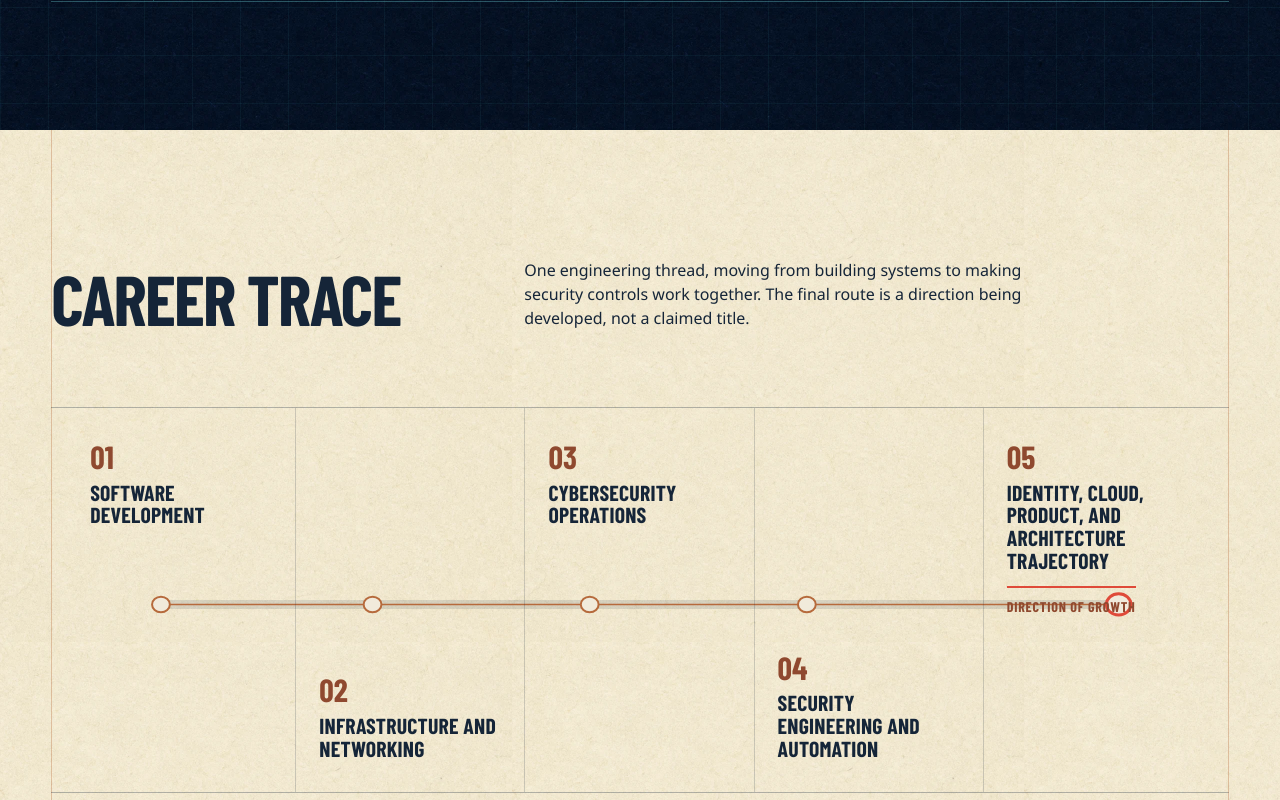
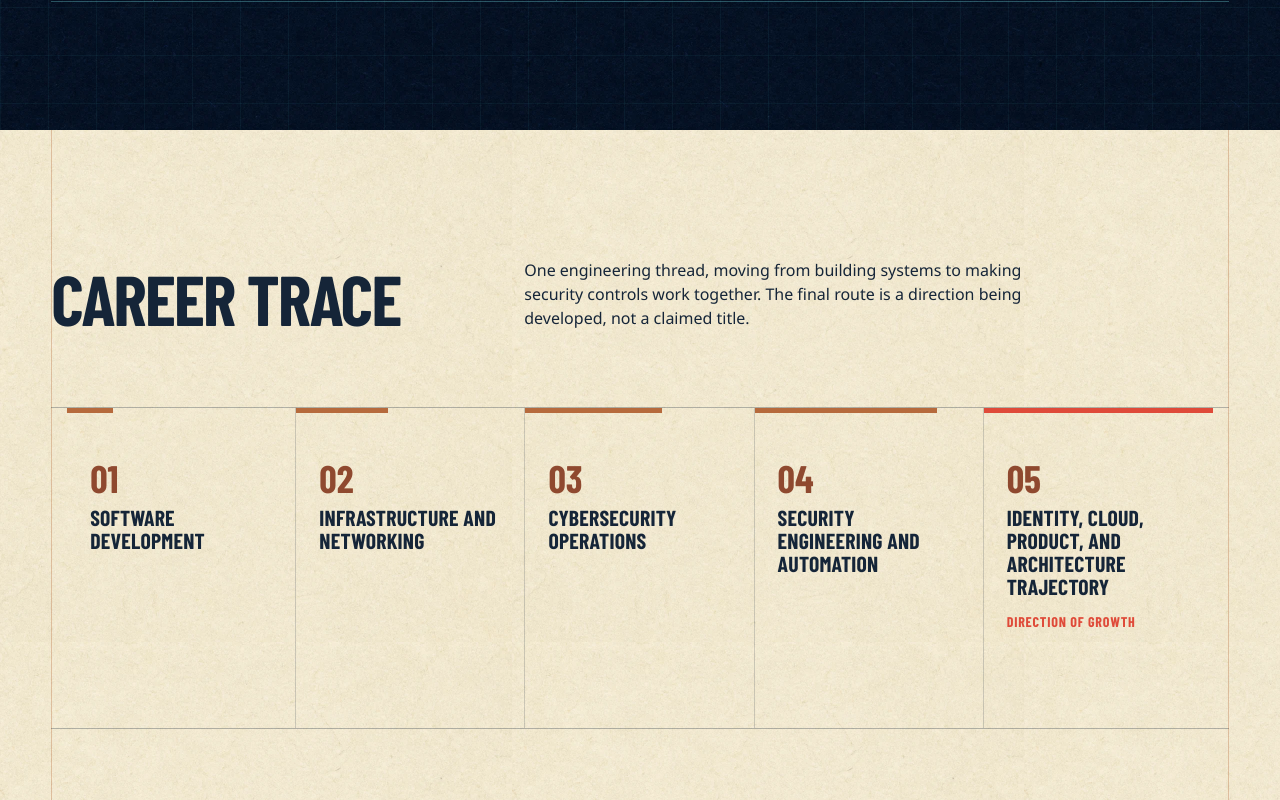
Before and after one commit to skunal148/PersonalPortfolio, a React (Vite) app: page / in a window 1280 px wide. Shown: the part 4820-5620 px from the top of the page. Built offline with nearby package versions, Linux system fonts and the light colour scheme; a web font is replaced by a local one.

Commit message:
refine: replace career route with register

```diff
--- a/src/components/CareerTrace.tsx
+++ b/src/components/CareerTrace.tsx
@@ -14,30 +14,6 @@ export function CareerTrace({ stages }: CareerTraceProps) {
       </header>
 
       <div className="career-trace__drawing">
-        <svg
-          className="career-trace__route"
-          viewBox="0 0 1000 190"
-          preserveAspectRatio="none"
-          aria-hidden="true"
-          focusable="false"
-        >
-          <path
-            className="career-trace__route-ghost"
-            d="M70 145H930"
-          />
-          <path
-            className="career-trace__route-line"
-            d="M70 145H930"
-          />
-          <g className="career-trace__route-nodes">
-            <circle cx="70" cy="145" r="8" />
-            <circle cx="260" cy="145" r="8" />
-            <circle cx="455" cy="145" r="8" />
-            <circle cx="650" cy="145" r="8" />
-            <circle className="career-trace__route-node--growth" cx="930" cy="145" r="11" />
-          </g>
-        </svg>
-
         <ol className="career-trace__stages" aria-label="Career progression">
           {stages.map((stage, index) => {
             const isGrowthDirection = index === stages.length - 1;
--- a/src/styles/global.css
+++ b/src/styles/global.css
@@ -1533,51 +1533,15 @@ svg {
 
 .career-trace__drawing {
   position: relative;
-  min-height: 24rem;
+  min-height: 20rem;
   margin-block-start: clamp(3rem, 6vw, 5.5rem);
   border-block: 1px solid rgb(21 37 56 / 30%);
-}
-
-.career-trace__route {
-  position: absolute;
-  inset: 3.5rem 2rem auto;
-  width: calc(100% - 4rem);
-  height: 11.5rem;
-  overflow: visible;
-}
-
-.career-trace__route-ghost,
-.career-trace__route-line {
-  fill: none;
-  vector-effect: non-scaling-stroke;
-}
-
-.career-trace__route-ghost {
-  stroke: rgb(21 37 56 / 12%);
-  stroke-width: 9;
-}
-
-.career-trace__route-line {
-  stroke: var(--copper);
-  stroke-width: 1.5;
-}
-
-.career-trace__route-nodes circle {
-  fill: var(--paper);
-  stroke: var(--copper);
-  stroke-width: 2;
-  vector-effect: non-scaling-stroke;
-}
-
-.career-trace__route-nodes .career-trace__route-node--growth {
-  stroke: var(--vermilion);
-  stroke-width: 3;
 }
 
 .career-trace__stages {
   position: relative;
   z-index: 1;
-  min-height: 24rem;
+  min-height: 20rem;
   margin: 0;
   padding: 0 1rem;
   display: grid;
@@ -1586,15 +1550,44 @@ svg {
 }
 
 .career-trace__stage {
+  --career-registration-width: 20%;
+  position: relative;
   min-width: 0;
-  padding: clamp(1.25rem, 2.5vw, 2.25rem) clamp(0.7rem, 1.8vw, 1.5rem);
+  padding: clamp(2.6rem, 4vw, 3.5rem) clamp(0.7rem, 1.8vw, 1.5rem);
   display: flex;
   flex-direction: column;
+  justify-content: flex-start;
   border-inline-end: 1px solid rgb(21 37 56 / 18%);
 }
 
-.career-trace__stage:nth-child(even) {
-  justify-content: flex-end;
+.career-trace__stage::before {
+  content: "";
+  position: absolute;
+  inset-block-start: 0;
+  inset-inline-start: 0;
+  width: var(--career-registration-width);
+  height: 0.3rem;
+  background: var(--copper);
+}
+
+.career-trace__stage:nth-child(2) {
+  --career-registration-width: 40%;
+}
+
+.career-trace__stage:nth-child(3) {
+  --career-registration-width: 60%;
+}
+
+.career-trace__stage:nth-child(4) {
+  --career-registration-width: 80%;
+}
+
+.career-trace__stage:nth-child(5) {
+  --career-registration-width: 100%;
+}
+
+.career-trace__stage--growth::before {
+  background: var(--vermilion);
 }
 
 .career-trace__stage:last-child {
@@ -1604,7 +1597,7 @@ svg {
 .career-trace__index {
   color: #8f492f;
   font-family: var(--display);
-  font-size: clamp(1.6rem, 2.5vw, 2.4rem);
+  font-size: clamp(2.2rem, 3vw, 3.2rem);
   font-weight: 700;
   line-height: 1;
 }
@@ -1622,9 +1615,7 @@ svg {
 .career-trace__status {
   width: fit-content;
   margin-block-start: 0.85rem;
-  padding-block-start: 0.55rem;
-  border-block-start: 2px solid var(--vermilion);
-  color: #8f492f;
+  color: var(--vermilion);
   font-family: var(--display);
   font-size: 0.88rem;
   font-weight: 700;
@@ -2507,10 +2498,6 @@ svg {
     margin-block-start: 3rem;
   }
 
-  .career-trace__route {
-    display: none;
-  }
-
   .career-trace__stages {
     min-height: 0;
     padding: 0;
@@ -2530,42 +2517,12 @@ svg {
     border-block-end: 1px solid rgb(21 37 56 / 24%);
   }
 
-  .career-trace__stage::before {
-    content: "";
-    position: absolute;
-    inset-block: 0;
-    inset-inline-start: calc(var(--page-gutter) + 2.1rem);
-    width: 1px;
-    background: var(--copper);
-  }
-
-  .career-trace__stage {
-    position: relative;
-  }
-
-  .career-trace__stage::after {
-    content: "";
-    position: absolute;
-    inset-block-start: 50%;
-    inset-inline-start: calc(var(--page-gutter) + 1.75rem);
-    width: 0.75rem;
-    height: 0.75rem;
-    border: 2px solid var(--copper);
-    border-radius: 50%;
-    background: var(--paper);
-    transform: translateY(-50%);
-  }
-
-  .career-trace__stage--growth::after {
-    border-color: var(--vermilion);
-  }
-
   .career-trace__index {
     position: relative;
     z-index: 1;
     grid-row: 1 / span 2;
     align-self: center;
-    padding-inline-start: 2.9rem;
+    padding-inline-start: 0;
     font-size: 1.45rem;
   }
 
@@ -2848,16 +2805,8 @@ svg {
     grid-template-columns: 4.4rem minmax(0, 1fr);
   }
 
-  .career-trace__stage::before {
-    inset-inline-start: 2.85rem;
-  }
-
-  .career-trace__stage::after {
-    inset-inline-start: 2.5rem;
-  }
-
   .career-trace__index {
-    padding-inline-start: 2.25rem;
+    padding-inline-start: 0;
   }
 
   .services-docket__current li {
```
Also changed, not shown: 1 other file (tests, documents, lock files or other folders).
